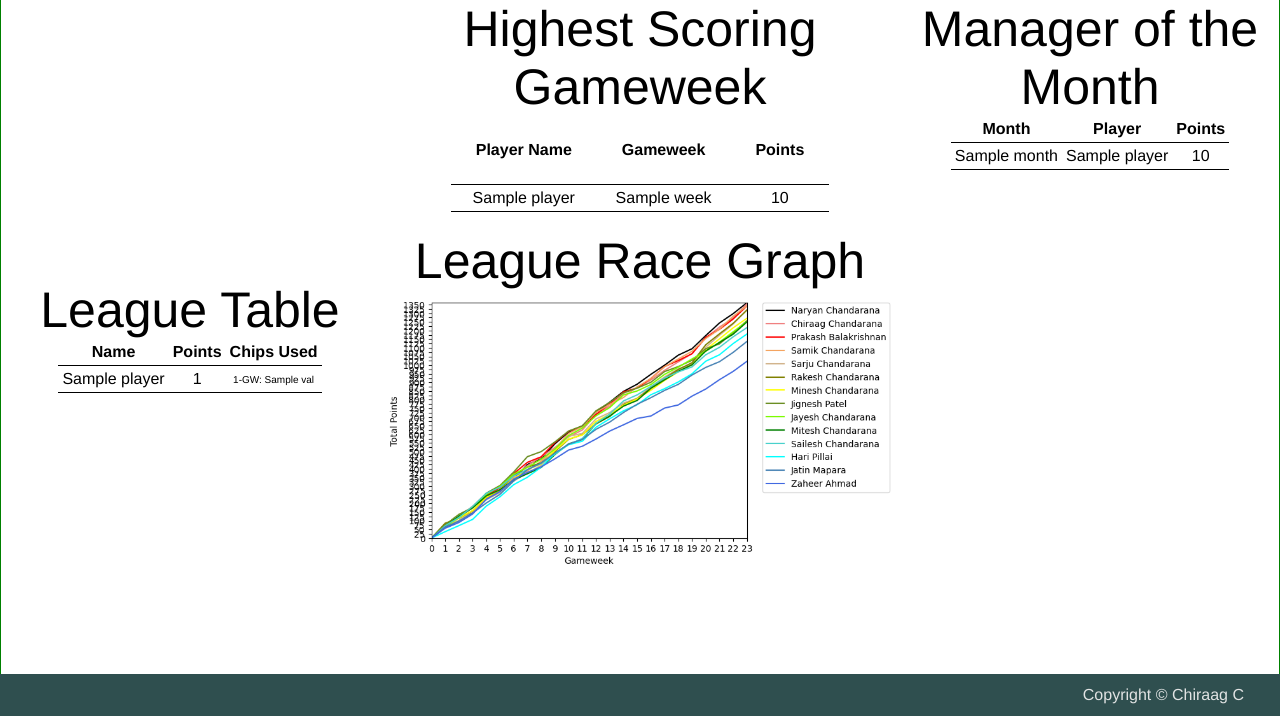
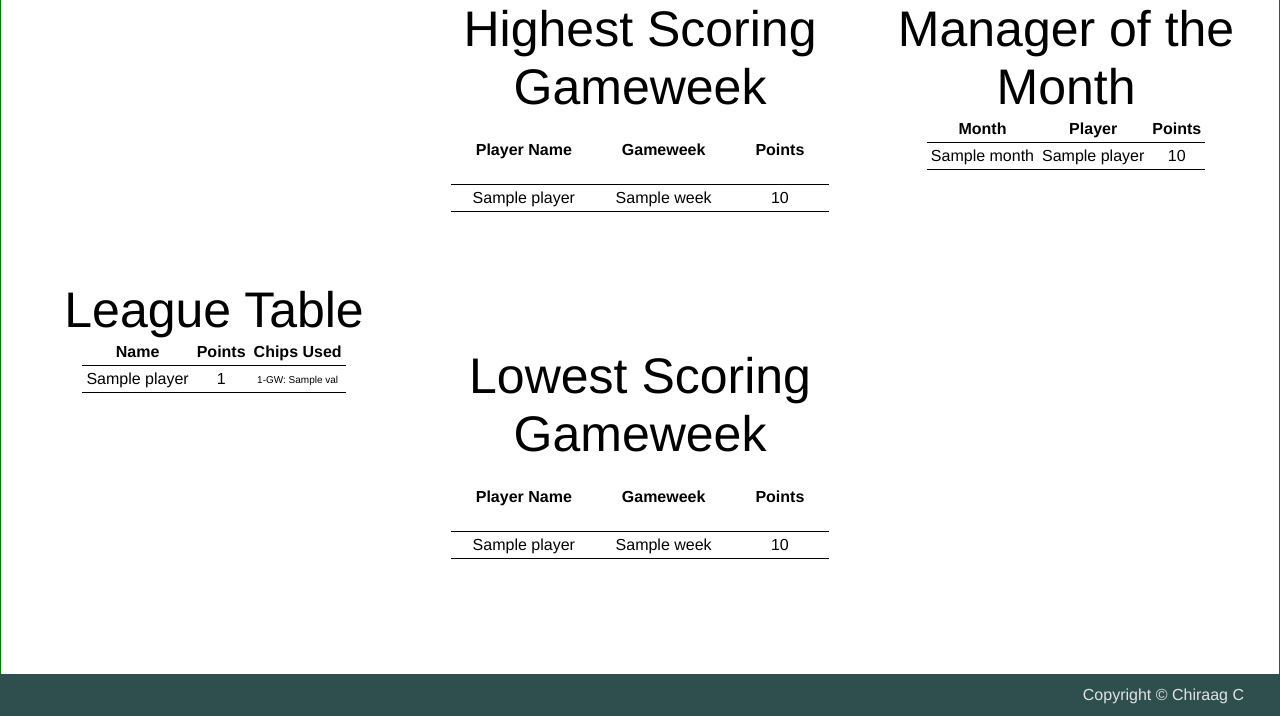
Before and after one commit to Chigzzer/FPL-mini-league, a Flask app: template templates/index.html in a window 1280 px wide. Shown: the part 84-800 px from the top of the page. Run offline with Flask 2, Linux system fonts and the light colour scheme; the template is opened without the code that fills it: most values are stand-ins (such as "Sample title", 1, 10 or a date in 2020); parts of the project's set-up code (start-up, migrations or seed data) failed here and were passed over.

Commit message:
Updated to include worst gw of the year

```diff
--- a/app.py
+++ b/app.py
@@ -78,9 +78,12 @@ def populate_page(id):
     months = data_results[4]
     league_name = data_results[5]
     current_league_id = data_results[6]
+    worst_gw_players = data_results[7]
+    worst_gw_points = data_results[8]
+    worst_gws = data_results[9]
     print(top_gw_players)
     generate_graph(players_dic)
-    return render_template("index.html", current_league_id = current_league_id, top_gw_points = top_gw_points, top_gw_players = top_gw_players, top_gws = top_gws, months = months, players = players_dic, league_name = league_name)
+    return render_template("index.html", current_league_id = current_league_id, top_gw_points = top_gw_points, top_gw_players = top_gw_players, top_gws = top_gws, months = months, players = players_dic, league_name = league_name, worst_gw_points = worst_gw_points, worst_gw_players = worst_gw_players, worst_gws = worst_gws)
 
 
 def get_number(length):
--- a/static/data.py
+++ b/static/data.py
@@ -4,17 +4,23 @@ import pandas as pd
 # Setting values
 #league_id =  5154
 top_gw_points = 0
+worst_gw_points = 9999
 months = []
 top_gws = []
 top_gw_players = []
+worst_gws = []
+worst_gw_players = []
 players_dic = []
 current_gw = 0
 def find_league_data(league_id):
 
     top_gw_points = 0
+    worst_gw_points = 9999
     months = []
     top_gws = []
     top_gw_players = []
+    worst_gws = []
+    worst_gw_players = []
     players_dic = []
     current_gw = 0
     #players_dic.append({'name': 'test', 'player_id': 27121})
@@ -65,6 +71,19 @@ def find_league_data(league_id):
                         player[month['month_name']] = 0
                     player[month['month_name']] += week['points'] - week['event_transfers_cost']
 
+        # Worst gw check
+            if week['points'] == worst_gw_points: # if points value is identical to the current highest, append the winner to the list
+                worst_gw_players.append(player['name'])
+                worst_gws.append(week['event'])
+            elif week['points'] < worst_gw_points: # if the total points is higher than the value, remove the current winners and update the list
+                worst_gw_points = week['points']
+                worst_gws.clear()
+                worst_gw_players.clear()
+                worst_gw_players.append(player['name'])
+                worst_gws.append(week['event'])
+
+
+
             # Comparing that gw points with the current maximum
             if week['points'] == top_gw_points: # if points value is identical to the current highest, append the winner to the list
                 top_gw_players.append(player['name'])
@@ -110,4 +129,4 @@ def find_league_data(league_id):
             elif player[month['month_name']] == month['top_points']:
                 print(player['name'])
                 month['top_scorer'].append(player['name'])
-    return [players_dic, top_gws, top_gw_players, top_gw_points, months, league_name, league_id]
+    return [players_dic, top_gws, top_gw_players, top_gw_points, months, league_name, league_id, worst_gw_players, worst_gw_points, worst_gws]
--- a/static/styles.css
+++ b/static/styles.css
@@ -123,6 +123,14 @@ th, td{
 
 #top-gw{
     grid-area: 1 / 2 /  2 / 3;
+    display: flex;
+    align-items: center;
+    justify-content: center;
+    flex-direction: column;
+}
+
+#low-gw{
+    grid-area: 2 / 2 / 3 / 3;
     display: flex;
     align-items: center;
     justify-content: center;
--- a/templates/index.html
+++ b/templates/index.html
@@ -61,9 +61,28 @@
         </table>
     </div>
 
-    <div id="league-race">
-        <div class="title">League Race Graph</div>
-        <div class="graph-race"><img class="league-graph" src="../static/plot.png" alt="plot"></div>
+    <div id="low-gw">
+        <div class="title">Lowest Scoring Gameweek</div>
+        <table id="lsg-table" class="table">
+            <tr>
+                <th class="tbh">Player Name</th>
+                <th class="tbh">Gameweek</th>
+                <th class="tbh">Points</th>
+            </tr>
+            <tr>
+                <td>
+                    {% for player in worst_gw_players %}
+                    <div>{{player}}</div>
+                    {% endfor %}
+                </td>
+                <td>
+                    {% for week in worst_gws %}
+                    <div>{{week}}</div>
+                    {% endfor %}
+                </td>
+                <td>{{worst_gw_points}}</td>
+            </tr>
+        </table>
     </div>
 
     <div id="motm">
--- /dev/null
+++ b/wsgi.py
@@ -0,0 +1,4 @@
+from app import app
+
+if __name__ == '__main__':
+   app.run()
```
Also changed, not shown: static/plot.png, 10 other files.
